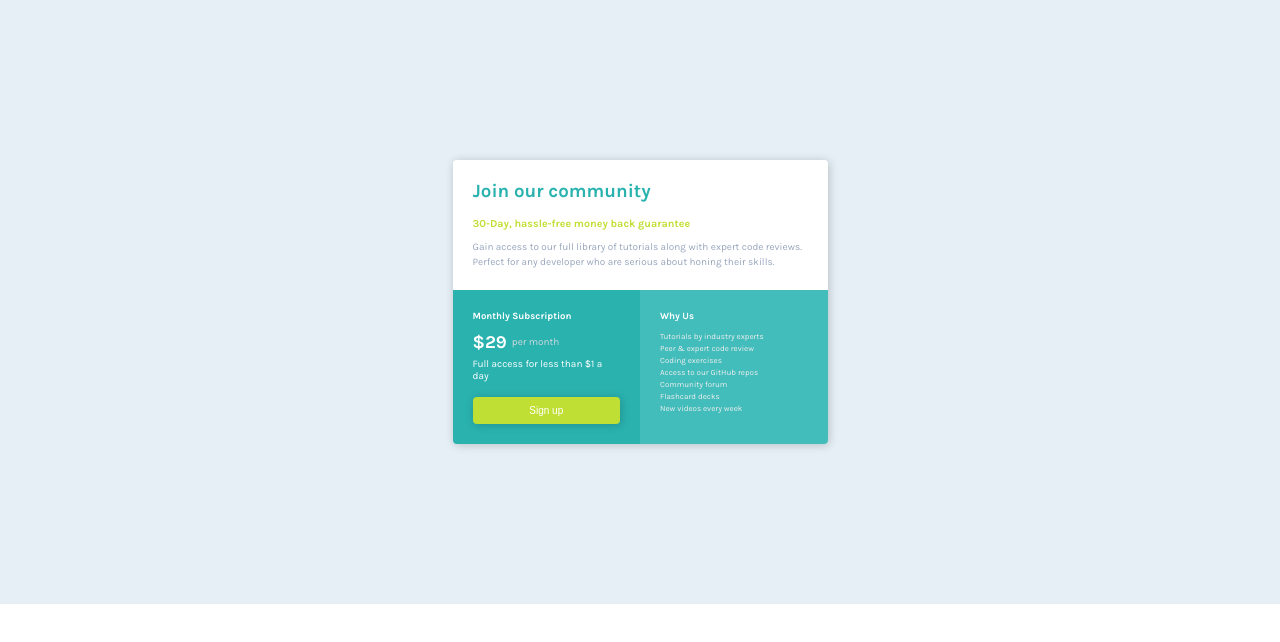
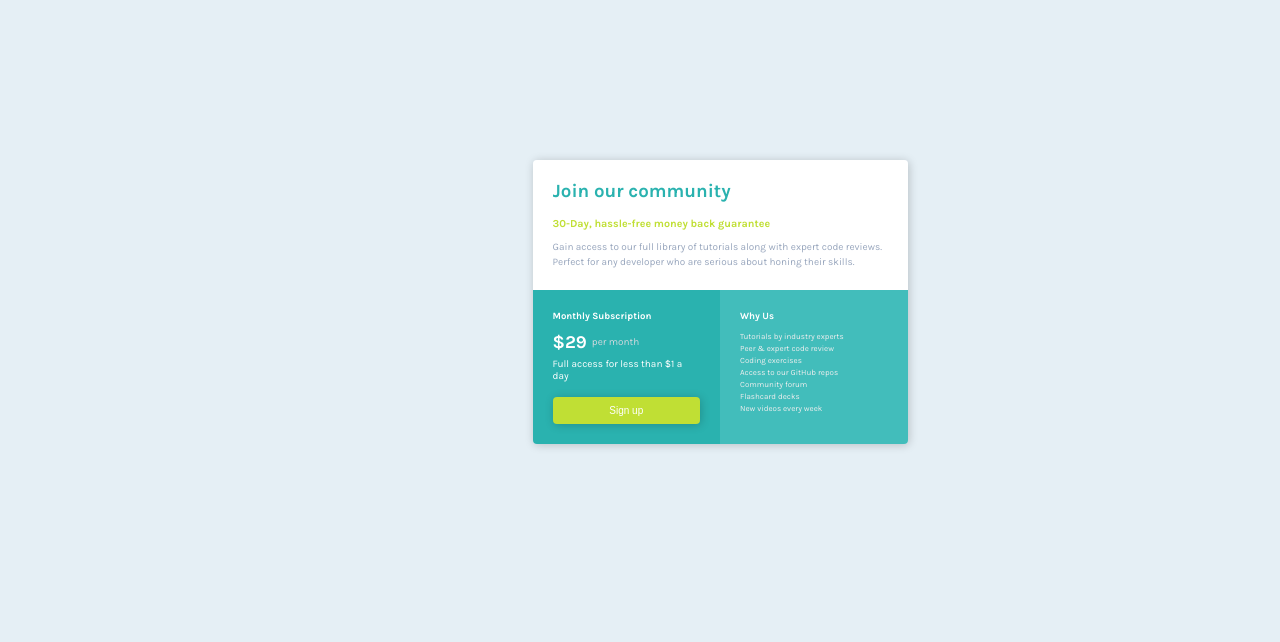
Before and after one commit to gert92/codingmentor, a plain HTML site: page single-price-grid/index.html in a window 1280 px wide. Drawn offline with Linux system fonts and the light colour scheme.

Commit message:
Update style.css

```diff
--- a/single-price-grid/style.css
+++ b/single-price-grid/style.css
@@ -10,8 +10,8 @@ body {
 }
 
 .container {
-    max-width: 1440px;
-    /* height: 100vh; */
+    width: 1440px;
+    height: 100vh;
     margin: 0 auto;
     background-color: hsl(204, 43%, 93%);
 }
```
